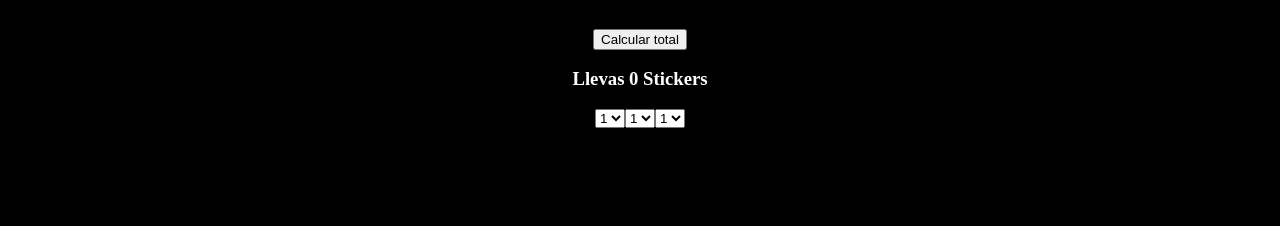
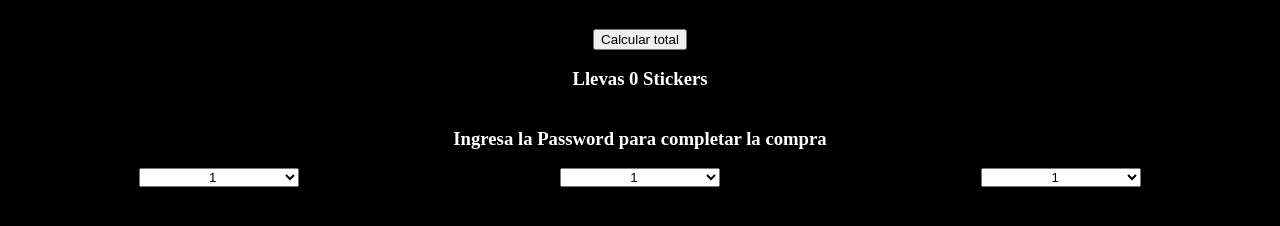
Before and after one commit to CarlosSeguel/desafioJS, a plain HTML site: page index.html in a window 1280 px wide. Shown: the part 444-670 px from the top of the page. Drawn offline with Linux system fonts and the light colour scheme.

Commit message:
last work

```diff
--- a/assets/css/style.css
+++ b/assets/css/style.css
@@ -9,6 +9,7 @@ body{
     "sticker1 sticker2 sticker3"
     "calcular calcular calcular"
     "total total total"
+    "titulo titulo titulo"
     "password password password"
     ;
 }
@@ -95,9 +96,22 @@ input{
     justify-content: center;
     align-items: center;
 }
+.titulo{
+    grid-area: titulo;
+    display: flex;
+    justify-content: center;
+    align-items: center;
+}
 .password{
     grid-area: password;
     display: flex;
     justify-content: center;
     align-items: center;
+    margin-left: 3rem;
+    margin-right: 3rem;
 }
+select{
+    text-align: center;
+    width: 10rem;
+    margin: auto;
+}
--- a/index.html
+++ b/index.html
@@ -39,7 +39,10 @@
                 <span id="total">Llevas 0 Stickers</span>
             </h3>
         </div>
-        <div class="password">
+        <div class="titulo">
+            <h3>Ingresa la Password para completar la compra</h3>
+        </div>
+        <div class="password"></div>
         <select name="pass" id="key1">
             <option value="value1">1</option>
             <option value="value2">2</option>
```
Lines whose indentation alone changed are shown as unchanged.
